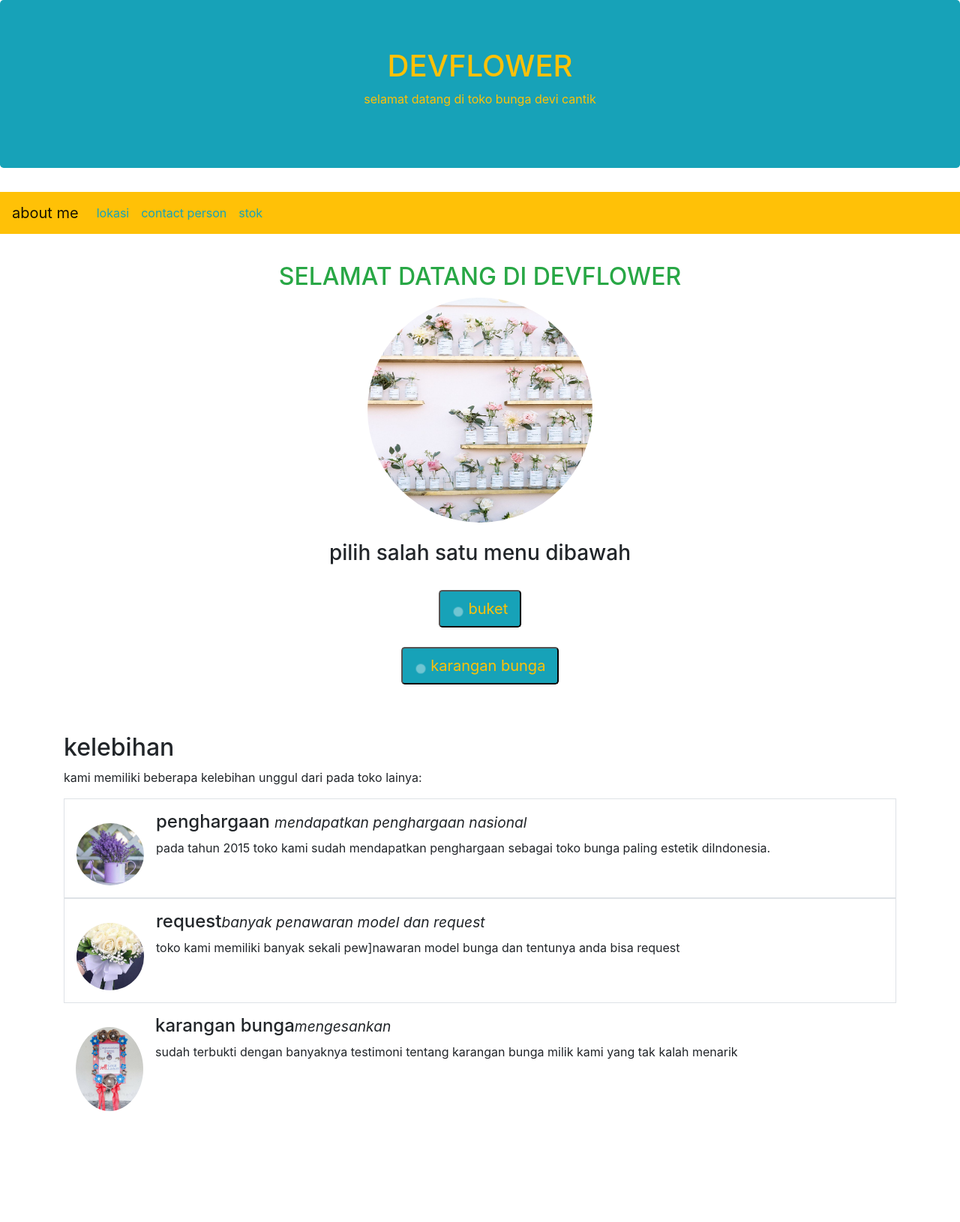
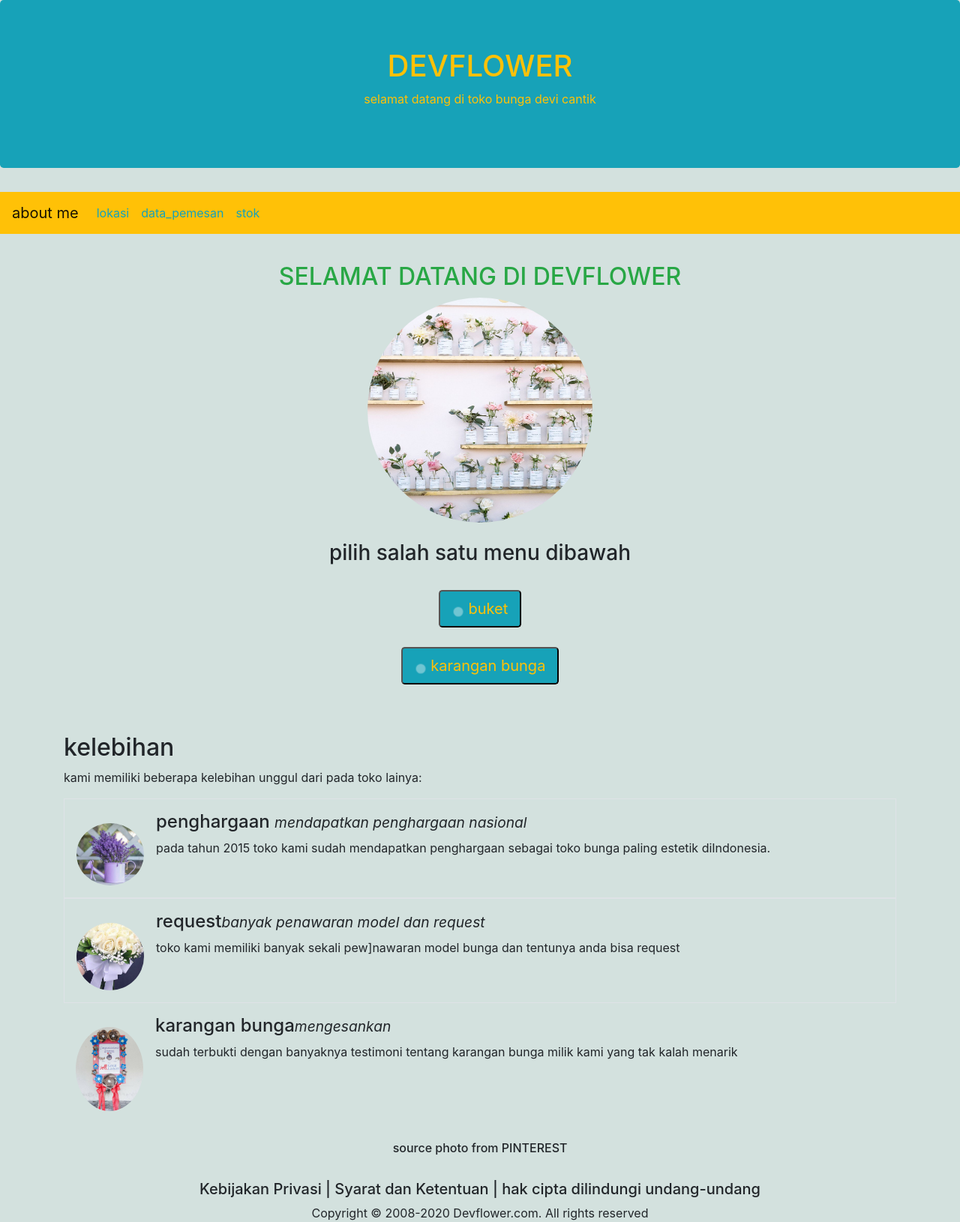
Before and after one commit to Devipurwita24/tokobungadevi, a PHP site: page /home.php in a window 1280 px wide. Shown: the whole page at 75% size. Before the commit the page ends 1482 px from the top, so only its background shows below. Run offline with PHP 8.4, Linux system fonts and the light colour scheme.

Commit message:
6 commit

```diff
--- a/home.php
+++ b/home.php
@@ -6,6 +6,11 @@
     <title>Document</title>
     <link rel="stylesheet" href="./assets/bootstrap-4.4.1-dist/bootstrap-4.4.1-dist/css/bootstrap.css">
 </head>
+<style>
+  body{
+    background-color:rgba(11, 90, 69, 0.178);
+  }
+</style>
 <body>
 
 <div class="jumbotron text-center bg-info">
@@ -24,7 +29,7 @@
         <a class="nav-link text-info" href="#">lokasi</a>
       </li>
       <li class="nav-item">
-        <a class="nav-link text-info" href="#">contact person</a>
+        <a class="nav-link text-info" href="tablepesanan.php">data_pemesan</a>
       </li>
       <li class="nav-item">
         <a class="nav-link text-info" href="stok.php">stok</a>
@@ -78,6 +83,15 @@
       </div>
 </div>
 
+<div class="text-center " >
+  <br>
+    <h6>source photo from PINTEREST</h6>
+  <br>
+  <h5>Kebijakan Privasi  |   Syarat dan Ketentuan  |   hak cipta dilindungi undang-undang</h3>
+  <h7>Copyright © 2008-2020 Devflower.com. All rights reserved</h7>
+  <br>
+</div>
+
 
 <script src="https://code.jquery.com/jquery-3.4.1.slim.min.js" integrity="sha384-J6qa4849blE2+poT4WnyKhv5vZF5SrPo0iEjwBvKU7imGFAV0wwj1yYfoRSJoZ+n" crossorigin="anonymous"></script>
 <script src="https://cdn.jsdelivr.net/npm/popper.js@1.16.0/dist/umd/popper.min.js" integrity="sha384-Q6E9RHvbIyZFJoft+2mJbHaEWldlvI9IOYy5n3zV9zzTtmI3UksdQRVvoxMfooAo" crossorigin="anonymous"></script>
--- a/tablepesanan.php
+++ b/tablepesanan.php
@@ -21,7 +21,7 @@
         <th>warna kertas</th>
         <th>jumlah</th>
         <th>no_telp</th>
-        <th colspan="2">aksi</th>
+        <th colspan="4">aksi</th>
     </tr>
 
     <?php
@@ -38,6 +38,8 @@
         echo "<td><a href='formedit.php?no_telp=".$data['no_telp']."'><button>edit</button></a></td>";
         echo "<td><a href='deletedata.php?no_telp=".$data['no_telp']."'onclick='return confirm
             (\"apakah anda yakin ingin menghapus data?\")'><button>hapus</button></a></td>";
+        echo "<td><a href='aksistok.php?no_telp=".$data['no_telp']."'><button>tambah</button></a></td>";
+        echo "<td><a href='aksistok.php?no_telp=".$data['no_telp']."'><button>kurang</button></a></td>";
         echo "</tr>";
     }
     ?>
```
Also changed, not shown: aksistok.php (added, +21 -0 lines), stok.php (+9 -0 lines), tokobunga (3).sql (renamed from tokobunga (2).sql, +2 -11 lines).
